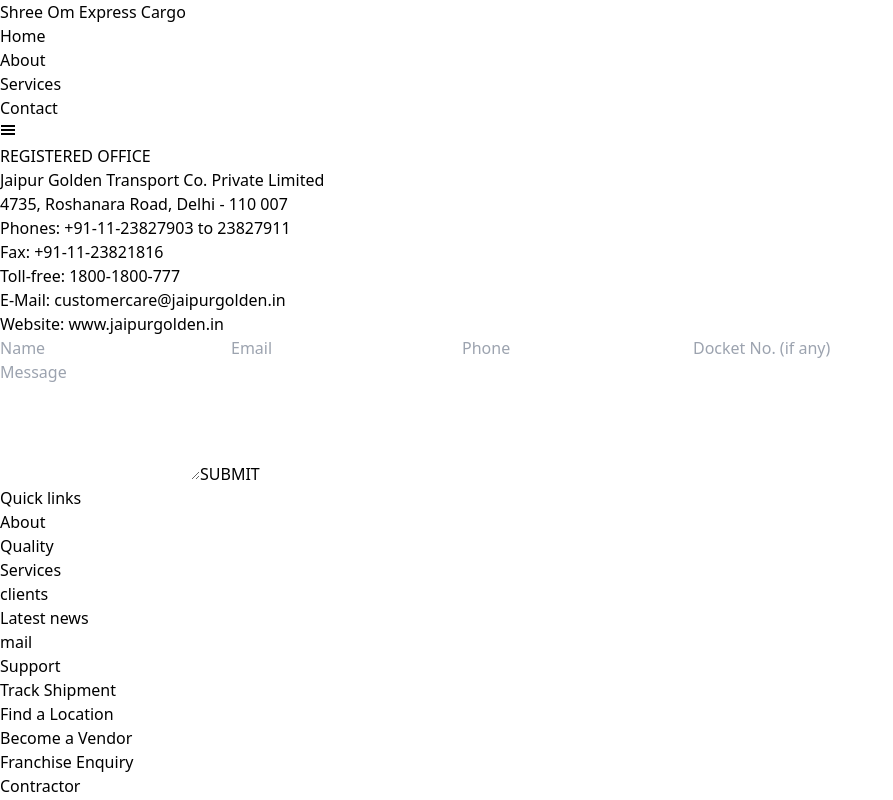
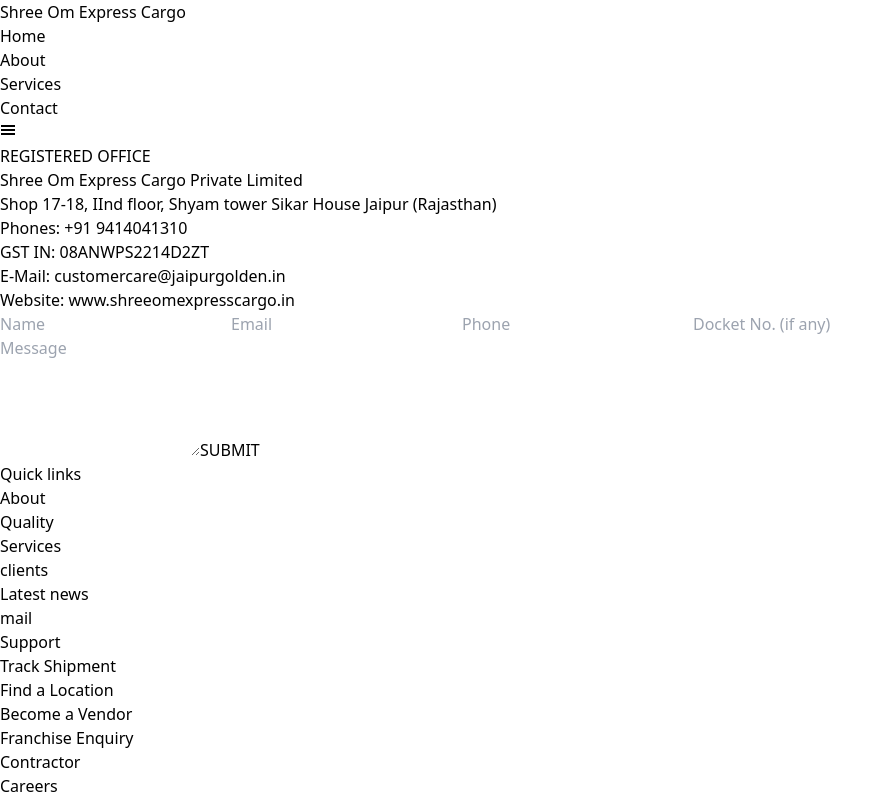
Before and after one commit to sudhanshu735591/tour_travels, a React (Vite) app: page /contact in a window 1280 px wide. Shown: the top 800 px of the page, without its empty margins (0-893 px from the left). Built offline with nearby package versions, Linux system fonts and the light colour scheme.

Commit message:
address update

```diff
--- a/src/components/Contact/Form/index.jsx
+++ b/src/components/Contact/Form/index.jsx
@@ -10,20 +10,16 @@
             REGISTERED OFFICE
           </h2>
           <p className="text-gray-600 font-medium mb-2">
-            Jaipur Golden Transport Co. Private Limited
+            Shree Om Express Cargo Private Limited
           </p>
           <p className="text-gray-600 mb-4">
-            4735, Roshanara Road, Delhi - 110 007
+            Shop 17-18, IInd floor, Shyam tower Sikar House Jaipur (Rajasthan)
           </p>
           <p className="text-gray-600 mb-2">
-            <span className="font-bold">Phones:</span> +91-11-23827903 to
-            23827911
+            <span className="font-bold">Phones:</span> +91 9414041310
           </p>
           <p className="text-gray-600 mb-2">
-            <span className="font-bold">Fax:</span> +91-11-23821816
-          </p>
-          <p className="text-gray-600 mb-2">
-            <span className="font-bold">Toll-free:</span> 1800-1800-777
+            <span className="font-bold">GST IN:</span> 08ANWPS2214D2ZT
           </p>
           <p className="text-gray-600 mb-2">
             <span className="font-bold">E-Mail:</span>{" "}
@@ -35,7 +31,7 @@
               href="http://www.jaipurgolden.in"
               className="text-blue-500 hover:underline"
             >
-              www.jaipurgolden.in
+              www.shreeomexpresscargo.in
             </a>
           </p>
         </div>
```
